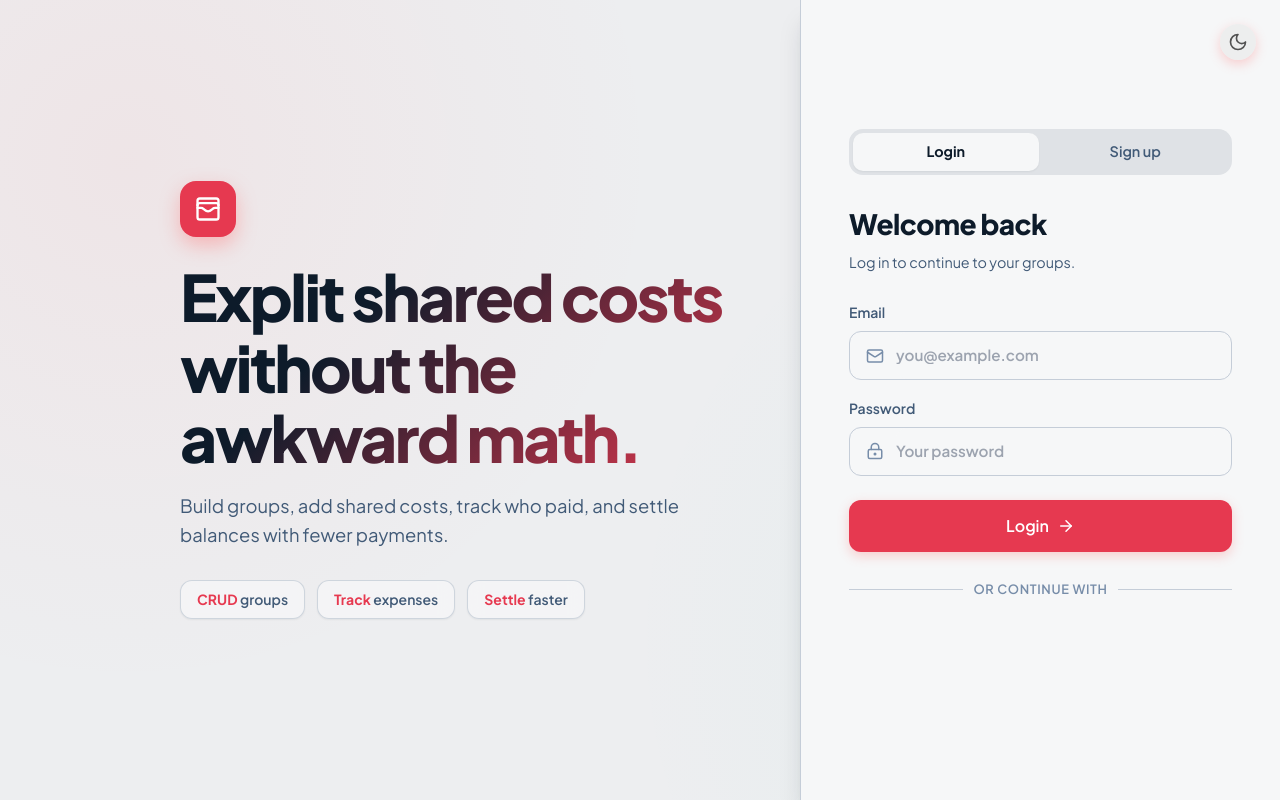
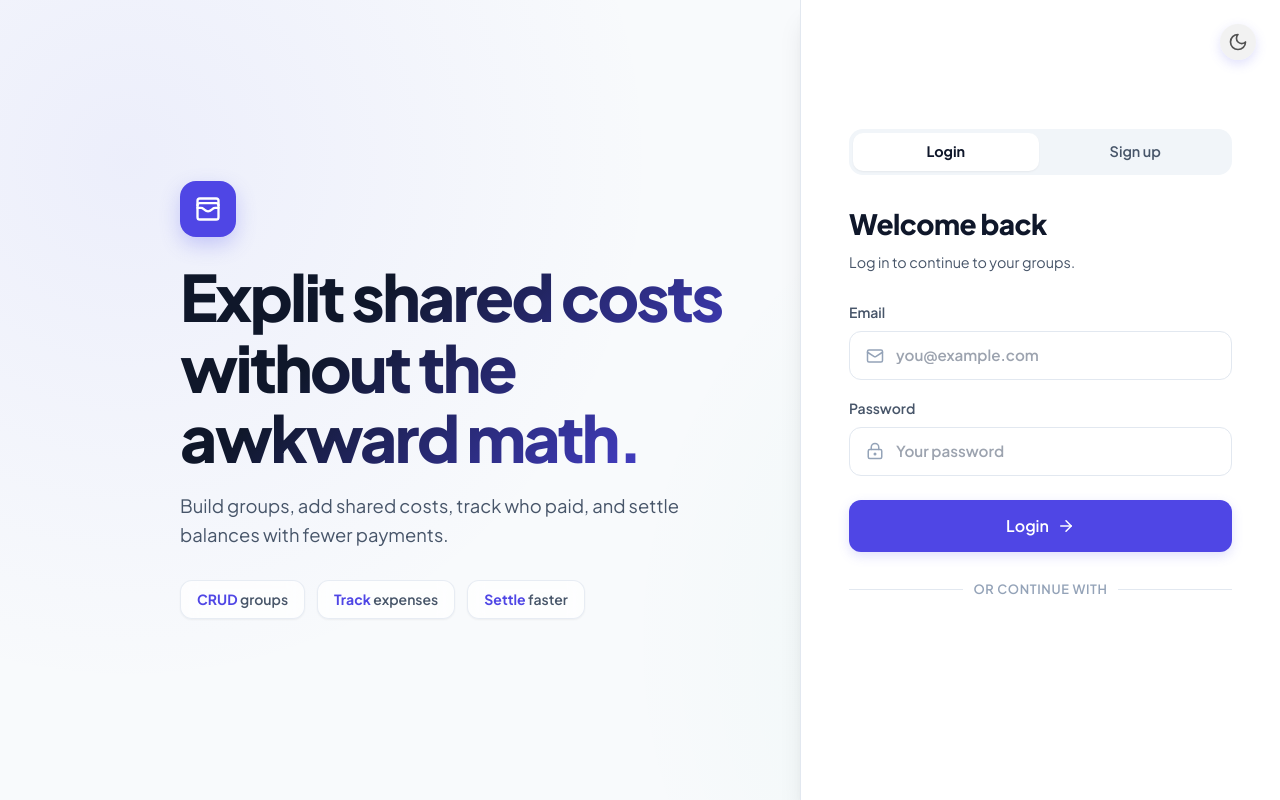
Before and after one commit to kolahun/Explit, a React (Vite) app in the folder frontend/: page /login in a window 1280 px wide. Built offline with nearby package versions, Linux system fonts and the light colour scheme; no server answers.

Commit message:
revert: restore original indigo/violet palette

```diff
--- a/frontend/src/styles.css
+++ b/frontend/src/styles.css
@@ -8,42 +8,40 @@
   --font-sans: 'Plus Jakarta Sans', ui-sans-serif, system-ui, -apple-system, BlinkMacSystemFont, "Segoe UI", sans-serif;
 
   /* Design Tokens - Light Theme */
-  --bg-primary: #edeef0;
-  --bg-secondary: #f6f7f8;
-  --bg-tertiary: #dfe2e6;
-
-  --text-primary: #0d1b2a;
-  --text-secondary: #415a77;
-  --text-tertiary: #778da9;
-
-  --border-color: #c5cdd8;
-  --border-focus: #e63950;
-
-  /* Primary accent: coral #E63950, punchy on light bg */
-  --color-primary: #e63950;
-  --color-primary-hover: #c02840;
-  --color-primary-light: rgba(230, 57, 80, 0.08);
-
-  --color-success: #0d9488;
-  --color-success-bg: rgba(13, 148, 136, 0.1);
-  --color-success-text: #0f766e;
-
-  /* Danger shifted to amber to avoid clashing with coral primary */
-  --color-danger: #d97706;
-  --color-danger-bg: rgba(217, 119, 6, 0.1);
-  --color-danger-text: #b45309;
-
-  --color-info: #457b9d;
-  --color-info-bg: rgba(69, 123, 157, 0.1);
-  --color-info-text: #1d5574;
-
-  --shadow-sm: 0 1px 2px 0 rgba(13, 27, 42, 0.06);
-  --shadow-md: 0 4px 6px -1px rgba(13, 27, 42, 0.1), 0 2px 4px -2px rgba(13, 27, 42, 0.08);
-  --shadow-lg: 0 10px 15px -3px rgba(13, 27, 42, 0.12), 0 4px 6px -4px rgba(13, 27, 42, 0.08);
-  --shadow-xl: 0 20px 25px -5px rgba(13, 27, 42, 0.15), 0 8px 10px -6px rgba(13, 27, 42, 0.08);
-
-  --glass-bg: rgba(246, 247, 248, 0.78);
-  --glass-border: rgba(197, 205, 216, 0.8);
+  --bg-primary: #f8fafc;
+  --bg-secondary: #ffffff;
+  --bg-tertiary: #f1f5f9;
+
+  --text-primary: #0f172a;
+  --text-secondary: #475569;
+  --text-tertiary: #94a3b8;
+
+  --border-color: #e2e8f0;
+  --border-focus: #6366f1;
+
+  --color-primary: #4f46e5;
+  --color-primary-hover: #4338ca;
+  --color-primary-light: rgba(99, 102, 241, 0.08);
+
+  --color-success: #10b981;
+  --color-success-bg: rgba(16, 185, 129, 0.1);
+  --color-success-text: #047857;
+
+  --color-danger: #ef4444;
+  --color-danger-bg: rgba(239, 68, 68, 0.1);
+  --color-danger-text: #b91c1c;
+
+  --color-info: #3b82f6;
+  --color-info-bg: rgba(59, 130, 246, 0.1);
+  --color-info-text: #1d4ed8;
+
+  --shadow-sm: 0 1px 2px 0 rgb(0 0 0 / 0.05);
+  --shadow-md: 0 4px 6px -1px rgb(0 0 0 / 0.1), 0 2px 4px -2px rgb(0 0 0 / 0.1);
+  --shadow-lg: 0 10px 15px -3px rgb(0 0 0 / 0.1), 0 4px 6px -4px rgb(0 0 0 / 0.1);
+  --shadow-xl: 0 20px 25px -5px rgb(0 0 0 / 0.1), 0 8px 10px -6px rgb(0 0 0 / 0.1);
+
+  --glass-bg: rgba(255, 255, 255, 0.75);
+  --glass-border: rgba(226, 232, 240, 0.8);
   --glass-blur: blur(8px);
 
   color: var(--text-primary);
@@ -54,42 +52,40 @@
 
 :root[data-theme="dark"] {
   /* Design Tokens - Dark Theme */
-  --bg-primary: #0d1b2a;
-  --bg-secondary: #1b263b;
-  --bg-tertiary: #1f2e42;
-
-  --text-primary: #e0e1dd;
-  --text-secondary: #778da9;
-  --text-tertiary: #4a6080;
-
-  --border-color: #2a3d54;
-  --border-focus: #ff6b6b;
-
-  /* Primary accent: coral #FF6B6B — pops hard on dark navy */
-  --color-primary: #ff6b6b;
-  --color-primary-hover: #ff8e8e;
-  --color-primary-light: rgba(255, 107, 107, 0.14);
-
-  --color-success: #2dd4bf;
-  --color-success-bg: rgba(45, 212, 191, 0.12);
-  --color-success-text: #5eead4;
-
-  /* Danger shifted to amber */
-  --color-danger: #fbbf24;
-  --color-danger-bg: rgba(251, 191, 36, 0.12);
-  --color-danger-text: #fcd34d;
-
-  --color-info: #6aaed4;
-  --color-info-bg: rgba(106, 174, 212, 0.12);
-  --color-info-text: #93c5e0;
-
-  --shadow-sm: 0 1px 2px 0 rgba(0, 0, 0, 0.4);
-  --shadow-md: 0 4px 6px -1px rgba(0, 0, 0, 0.35);
-  --shadow-lg: 0 10px 15px -3px rgba(0, 0, 0, 0.45);
-  --shadow-xl: 0 20px 25px -5px rgba(0, 0, 0, 0.55);
-
-  --glass-bg: rgba(27, 38, 59, 0.82);
-  --glass-border: rgba(42, 61, 84, 0.7);
+  --bg-primary: #05070f;
+  --bg-secondary: #0c101f;
+  --bg-tertiary: #131a30;
+
+  --text-primary: #f8fafc;
+  --text-secondary: #94a3b8;
+  --text-tertiary: #64748b;
+
+  --border-color: #1e293b;
+  --border-focus: #818cf8;
+
+  --color-primary: #6366f1;
+  --color-primary-hover: #818cf8;
+  --color-primary-light: rgba(99, 102, 241, 0.15);
+
+  --color-success: #34d399;
+  --color-success-bg: rgba(52, 211, 153, 0.12);
+  --color-success-text: #6ee7b7;
+
+  --color-danger: #f87171;
+  --color-danger-bg: rgba(248, 113, 113, 0.12);
+  --color-danger-text: #fca5a5;
+
+  --color-info: #60a5fa;
+  --color-info-bg: rgba(96, 165, 250, 0.12);
+  --color-info-text: #93c5fd;
+
+  --shadow-sm: 0 1px 2px 0 rgba(0, 0, 0, 0.3);
+  --shadow-md: 0 4px 6px -1px rgba(0, 0, 0, 0.3);
+  --shadow-lg: 0 10px 15px -3px rgba(0, 0, 0, 0.4);
+  --shadow-xl: 0 20px 25px -5px rgba(0, 0, 0, 0.5);
+
+  --glass-bg: rgba(12, 16, 31, 0.8);
+  --glass-border: rgba(30, 41, 59, 0.7);
   --glass-blur: blur(10px);
 
   color: var(--text-primary);
@@ -152,13 +148,13 @@ button {
   padding: 10px 18px;
   cursor: pointer;
   transition: all 0.2s cubic-bezier(0.4, 0, 0.2, 1);
-  box-shadow: 0 4px 12px rgba(255, 107, 107, 0.3);
+  box-shadow: 0 4px 12px rgba(99, 102, 241, 0.2);
 }
 
 button:hover:not(:disabled) {
   background: var(--color-primary-hover);
   transform: translateY(-1.5px);
-  box-shadow: 0 6px 16px rgba(255, 107, 107, 0.4);
+  box-shadow: 0 6px 16px rgba(99, 102, 241, 0.3);
 }
 
 button:active:not(:disabled) {
@@ -409,7 +405,7 @@ label {
   display: flex;
   align-items: center;
   justify-content: center;
-  box-shadow: inset 0 0 0 1px rgba(255, 107, 107, 0.2);
+  box-shadow: inset 0 0 0 1px rgba(99, 102, 241, 0.15);
 }
 
 .premium-status {
@@ -594,7 +590,7 @@ label {
   padding: 12px 16px;
   background: var(--color-primary-light);
   border-radius: 16px;
-  border: 1px solid rgba(255, 107, 107, 0.2);
+  border: 1px solid rgba(99, 102, 241, 0.15);
   font-size: 0.925rem;
 }
 
@@ -702,8 +698,8 @@ label {
   display: grid;
   grid-template-columns: 1fr 480px;
   background:
-    radial-gradient(circle at 10% 20%, rgba(255, 107, 107, 0.07) 0%, transparent 40%),
-    radial-gradient(circle at 90% 80%, rgba(45, 212, 191, 0.05) 0%, transparent 40%),
+    radial-gradient(circle at 10% 20%, rgba(99, 102, 241, 0.08) 0%, transparent 40%),
+    radial-gradient(circle at 90% 80%, rgba(16, 185, 129, 0.06) 0%, transparent 40%),
     var(--bg-primary);
   transition: all 0.3s ease;
 }
@@ -727,7 +723,7 @@ label {
   align-items: center;
   justify-content: center;
   margin-bottom: 24px;
-  box-shadow: 0 8px 20px rgba(255, 107, 107, 0.4);
+  box-shadow: 0 8px 20px rgba(99, 102, 241, 0.3);
 }
 
 .login-hero h1 {
@@ -1020,7 +1016,7 @@ label {
   background: var(--color-primary-light);
   border-color: var(--color-primary);
   color: var(--text-primary);
-  box-shadow: inset 0 0 0 1px rgba(255, 107, 107, 0.25);
+  box-shadow: inset 0 0 0 1px rgba(99, 102, 241, 0.2);
 }
 
 .split-method-btn h4 {
@@ -1470,8 +1466,8 @@ label {
   border-left: 3px solid var(--color-danger);
 }
 .toast-info {
-  background: rgba(255, 107, 107, 0.12);
-  border-color: rgba(255, 107, 107, 0.25);
+  background: rgba(99, 102, 241, 0.12);
+  border-color: rgba(99, 102, 241, 0.25);
   border-left: 3px solid var(--color-primary);
 }
 
@@ -1574,7 +1570,7 @@ label {
   justify-content: center;
   color: var(--color-primary);
   margin-bottom: 8px;
-  box-shadow: 0 0 0 8px rgba(255, 107, 107, 0.08);
+  box-shadow: 0 0 0 8px rgba(99, 102, 241, 0.06);
 }
 
 .empty-state-title {
@@ -1742,7 +1738,7 @@ label {
   align-items: center;
   gap: 10px;
   background: var(--color-primary-light);
-  border: 1px solid rgba(255, 107, 107, 0.2);
+  border: 1px solid rgba(99, 102, 241, 0.2);
   border-radius: 12px;
   padding: 10px 16px;
   margin-bottom: 20px;
@@ -1961,7 +1957,7 @@ label {
   align-items: center;
   gap: 8px;
   background: var(--color-primary-light);
-  border: 1px solid rgba(255, 107, 107, 0.25);
+  border: 1px solid rgba(99, 102, 241, 0.25);
   border-radius: 12px;
   padding: 10px 14px;
   font-size: 0.875rem;
@@ -1993,7 +1989,7 @@ label {
   height: 650px;
   top: -180px;
   left: -160px;
-  background: radial-gradient(circle, rgba(255, 107, 107, 0.14) 0%, transparent 70%);
+  background: radial-gradient(circle, rgba(99, 102, 241, 0.13) 0%, transparent 70%);
   animation: aurora-drift-1 22s ease-in-out infinite alternate;
 }
 
@@ -2013,19 +2009,19 @@ label {
   height: 500px;
   top: 35%;
   right: 8%;
-  background: radial-gradient(circle, rgba(45, 212, 191, 0.1) 0%, transparent 70%);
+  background: radial-gradient(circle, rgba(139, 92, 246, 0.09) 0%, transparent 70%);
   animation: aurora-drift-3 18s ease-in-out infinite alternate;
 }
 
 /* Light theme: slightly less visible (light bg needs less contrast) */
 :root:not([data-theme="dark"]) .aurora-blob-1 {
-  background: radial-gradient(circle, rgba(230, 57, 80, 0.07) 0%, transparent 70%);
+  background: radial-gradient(circle, rgba(79, 70, 229, 0.07) 0%, transparent 70%);
 }
 :root:not([data-theme="dark"]) .aurora-blob-2 {
-  background: radial-gradient(circle, rgba(13, 148, 136, 0.05) 0%, transparent 70%);
+  background: radial-gradient(circle, rgba(13, 148, 136, 0.06) 0%, transparent 70%);
 }
 :root:not([data-theme="dark"]) .aurora-blob-3 {
-  background: radial-gradient(circle, rgba(230, 57, 80, 0.04) 0%, transparent 70%);
+  background: radial-gradient(circle, rgba(124, 58, 237, 0.05) 0%, transparent 70%);
 }
 
 @keyframes aurora-drift-1 {
```
